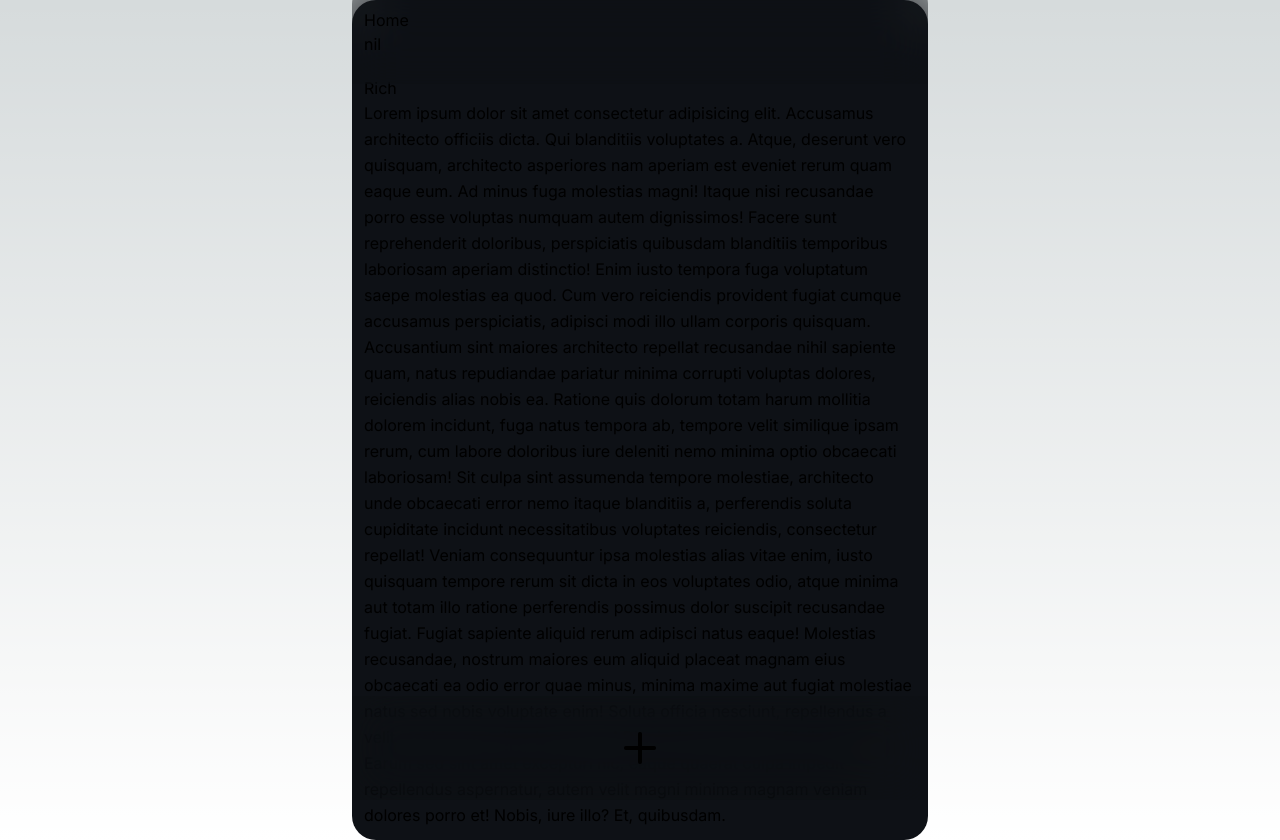
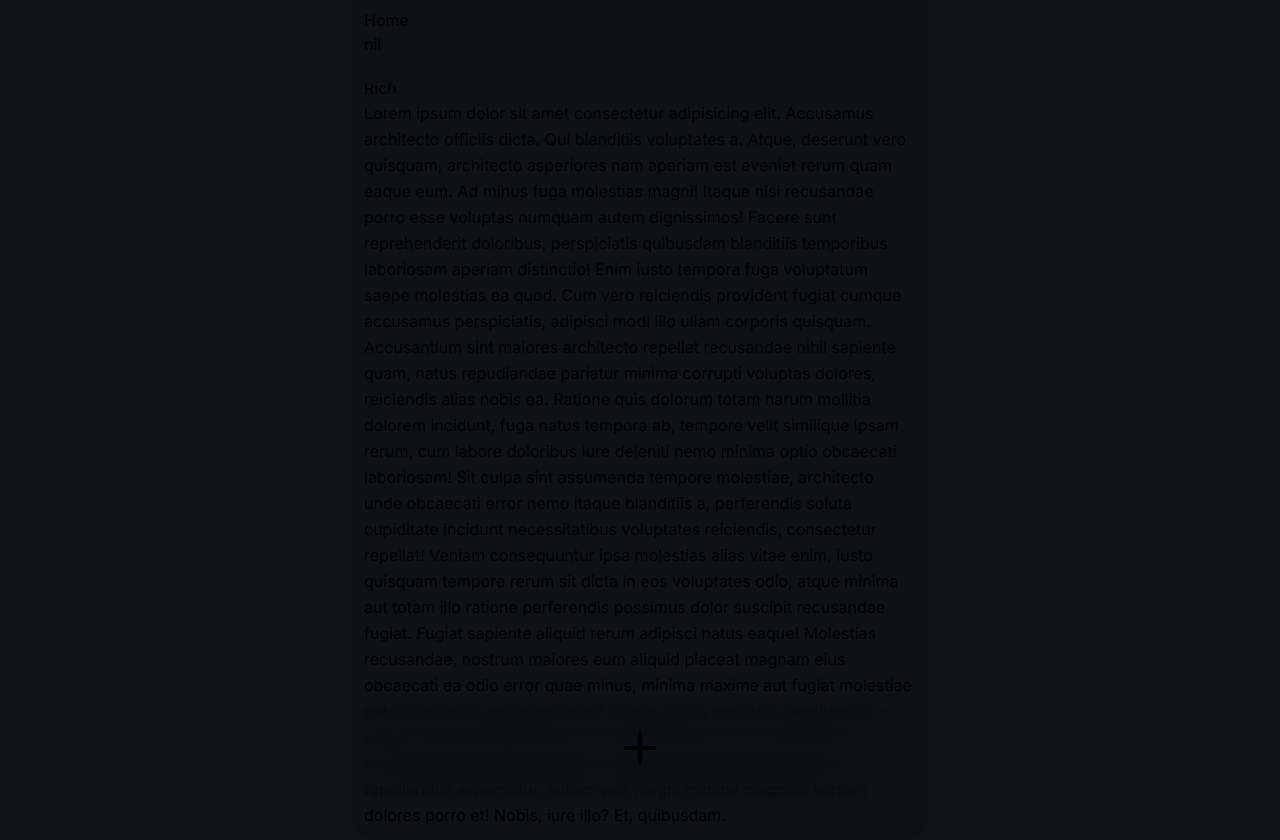
Before and after one commit to snow-t-m-yang/rich, a Next.js app: page / in a window 1280 px wide. Built offline with nearby package versions, Linux system fonts and the light colour scheme.

Commit message:
Change default background

```diff
--- a/src/app/components/nav.tsx
+++ b/src/app/components/nav.tsx
@@ -8,7 +8,7 @@ import { viewAtom } from "../atoms";
 type Props = {};
 export default function Nav({}: Props) {
   const [view, setView] = useAtom(viewAtom);
-  console.log(view);
+
   return (
     <div className="fixed bottom-0 w-full">
       <nav className="flex justify-center w-full max-w-xl px-3 mx-auto bg-background/30 backdrop-blur-xl py-7">
--- a/src/app/globals.css
+++ b/src/app/globals.css
@@ -2,28 +2,14 @@
 @tailwind components;
 @tailwind utilities;
 
-:root {
-  --foreground-rgb: 0, 0, 0;
-  --background-start-rgb: 214, 219, 220;
-  --background-end-rgb: 255, 255, 255;
-}
-
 @media (prefers-color-scheme: dark) {
   :root {
     --foreground-rgb: 255, 255, 255;
-    --background-start-rgb: 0, 0, 0;
-    --background-end-rgb: 0, 0, 0;
   }
 }
 
 body {
   color: rgb(var(--foreground-rgb));
-  background: linear-gradient(
-      to bottom,
-      transparent,
-      rgb(var(--background-end-rgb))
-    )
-    rgb(var(--background-start-rgb));
 }
 
 @layer utilities {
--- a/src/app/layout.tsx
+++ b/src/app/layout.tsx
@@ -17,8 +17,8 @@ export default function RootLayout({
   children: React.ReactNode;
 }>) {
   return (
-    <html lang="en">
-      <body className={`${inter.className}`}>
+    <html lang="en" className="bg-background/90">
+      <body className={`${inter.className} bg-background/90`}>
         <DynamicBanner />
         {children}
         <Nav />
```
